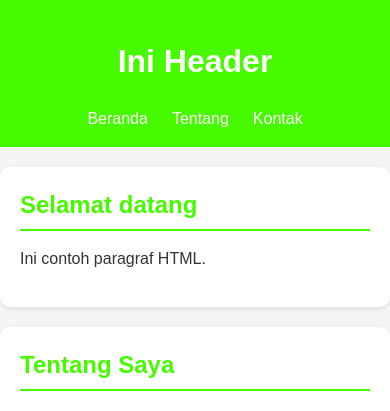
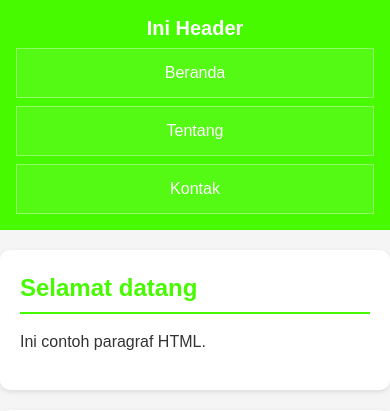
Before and after one commit to 2511500076-dev/2511500076-PWD-GB1J-2526O, a PHP site: page /pertemuan-04/index.html in a window 390 px wide. Shown: the top 411 px of the page. Run offline with PHP 8.4, Linux system fonts and the light colour scheme.

Commit message:
styling navigasi mode mobile

```diff
--- a/pertemuan-04/style.css
+++ b/pertemuan-04/style.css
@@ -62,6 +62,25 @@
             position: sticky;
             top: 0;
             z-index: 1000;
+        }
+
+        header h1 {
+            margin: 0 0 8px;
+            font-size: 20px;
+            line-height: 1.2;
+        }
+        header ul {
+            flex-direction: column;
+            align-items: stretch;
+            gap: 8px;
+            margin: 8px 0 0;
+        }
+
+        header li a {
+            display: block;
+            padding: 12px 14px;
+            border: 1px solid rgba(255, 255, 255, .35);
+            background: rgba(255, 255, 255, .08);
         }
     }
 
```
Also changed, not shown: pertemuan-04/README.md.
